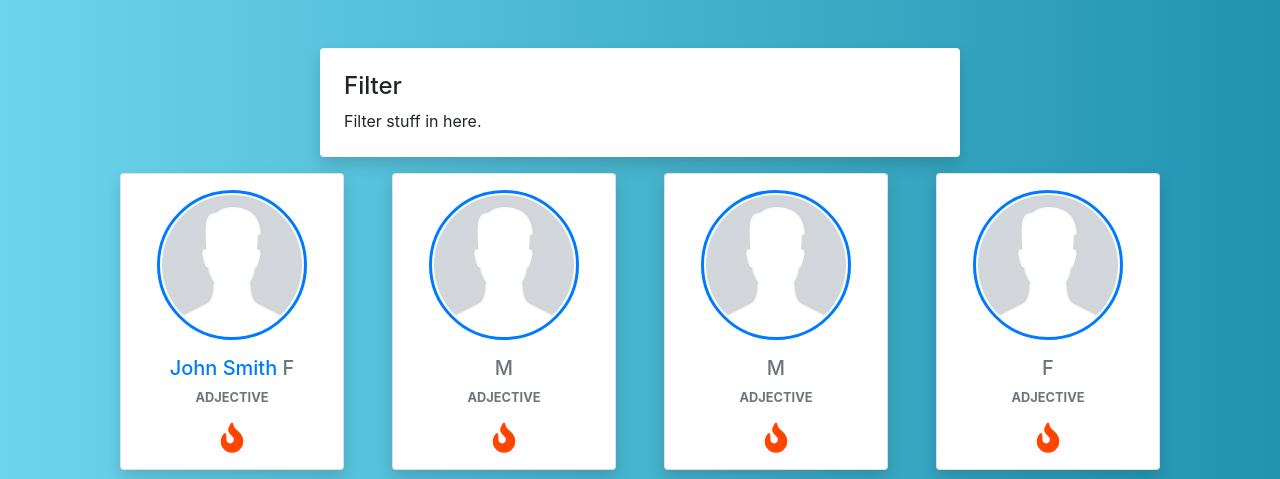
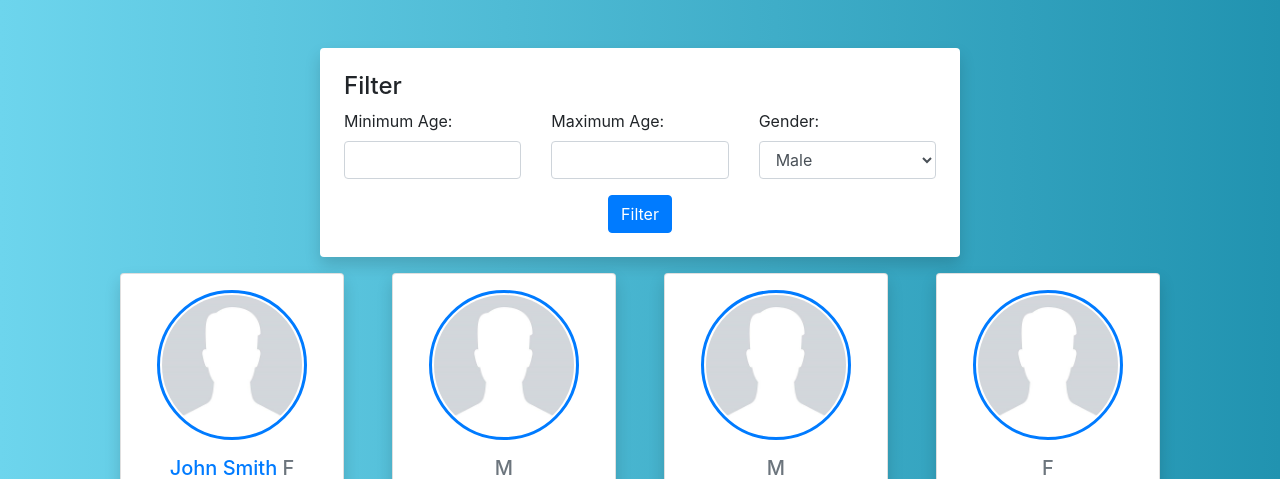
Before and after one commit to thomasbunyan/matchmaking-site, a Django app: page /discover/ in a window 1280 px wide. Shown: the part 56-535 px from the top of the page. Run offline with Django 3.2, Linux system fonts and the light colour scheme; a user stored in the database is signed in; data comes from the database, SQL or seed files in the repository; some libraries are stand-ins or nearby versions.

Commit message:
Discover Form Done

```diff
--- a/matchmaker/templates/matchmaker/discover.html
+++ b/matchmaker/templates/matchmaker/discover.html
@@ -14,7 +14,38 @@
     <div class="search-area shadow p-4 mt-5 bg-white rounded" style="width: 50%; margin: auto;">
         <h4>Filter</h4>
         <div class="filter">
-            Filter stuff in here.
+            <form action="" id="search" class="main-form">
+                <div class="row">
+                    <div class="col">
+                        <div class="form-group">
+                            <label for="minAge">Minimum Age:</label>
+                            <input type="number" name="minAge" id="minAge" class="form-control">
+                            <div id="errorMinAge" class="invalid-feedback">Invalid Minimum Age</div>
+                        </div>
+                    </div>
+                    <div class="col">
+                        <div class="form-group">
+                            <label for="maxAge">Maximum Age:</label>
+                            <input type="number" name="maxAge" id="maxAge" class="form-control">
+                            <div id="errorMaxAge" class="invalid-feedback">Invalid Maximum Age</div>
+                        </div>
+                    </div>
+                    <div class="col">
+                        <div class="form-group">
+                            <label for="gender">Gender:</label>
+                            <select class="form-control" name="gender" id="gender">
+                                <option value="M">Male</option>
+                                <option value="F">Female</option>
+                              </select>
+                            <div id="errorGender" class="invalid-feedback">Invalid Gender</div>
+                        </div>
+                    </div>
+
+                </div>
+                <div class="text-center">
+                    <input id="registerButton" type="button" class="btn btn-primary " value="Filter">
+                </div>
+            </form>
         </div>
     </div>
     <div id="profile-block" class="profiles p-3 d-flex flex-row flex-wrap justify-content-center">
--- a/users/templates/users/register.html
+++ b/users/templates/users/register.html
@@ -12,7 +12,7 @@
     {% block body %}
     <div class="register-form shadow p-4 my-5 bg-white rounded" style="width:32rem; margin:auto">
         <h2 class="mb-3">Register</h2>
-        <form acition="" id="register" class="main-form">
+        <form action="" id="register" class="main-form">
             <div class="row">
                 <div class="col">
                     <div class="form-group">
@@ -42,8 +42,8 @@
             <div class="form-group">
                 <label for="gender">Gender:</label>
                 <select class="form-control" name="gender" id="gender">
-                    <option>M</option>
-                    <option>F</option>
+                    <option value="M">Male</option>
+                    <option value="F">Female</option>
                   </select>
                 <div id="errorGender" class="invalid-feedback">Invalid Gender</div>
             </div>
```
